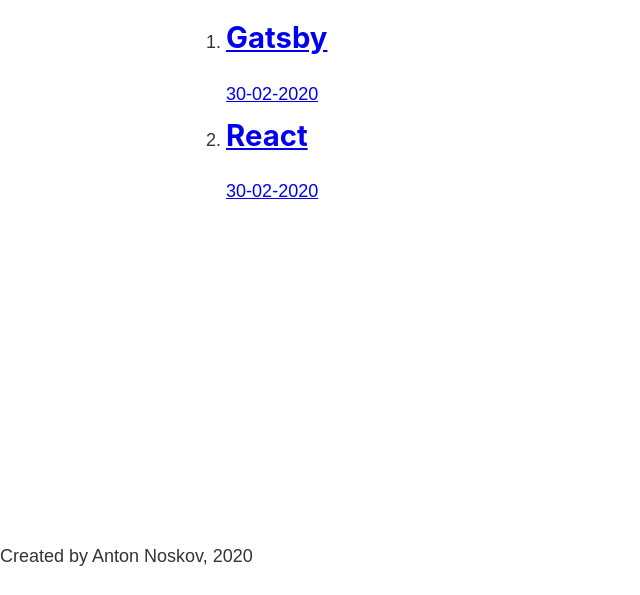
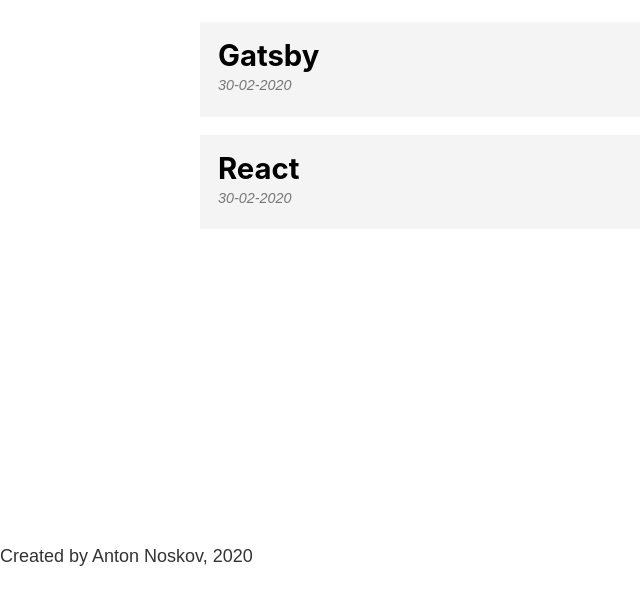
Before and after one commit to annoskov/simple-blog, a Gatsby site: page /blog in a window 1280 px wide. Shown: the part 205-800 px from the top of the page, without its empty margins (0-640 px from the left). Built offline with nearby package versions, Linux system fonts and the light colour scheme; Gatsby itself is replaced by a stand-in of ours.

Commit message:
Added blog page styles

```diff
--- a/src/components/layout.module.scss
+++ b/src/components/layout.module.scss
@@ -7,5 +7,5 @@
 
 .content {
   flex-grow: 1;
-  padding-left: 200px;
+  padding: 0 200px;
 }
--- /dev/null
+++ b/src/pages/blog.module.scss
@@ -0,0 +1,30 @@
+.posts {
+  list-style-type: none;
+  margin: 0;
+}
+
+.post {
+  margin: 1rem 0;
+
+  a {
+    background: #f4f4f4;
+    color: #000000;
+    display: block;
+    padding: 1rem;
+    text-decoration: none;
+  }
+
+  a:hover {
+    background: #e4e4e4;
+  }
+
+  h2 {
+    margin-bottom: 0;
+  }
+
+  p {
+    color: #777777;
+    font-size: .8rem;
+    font-style: italic;
+  }
+}
--- a/src/pages/blog.tsx
+++ b/src/pages/blog.tsx
@@ -2,6 +2,8 @@ import * as React from "react"
 
 import Layout from "../components/layout"
 import { graphql, useStaticQuery, Link } from "gatsby"
+
+import blogStyles from './blog.module.scss';
 
 const getPostData = () => {
   return useStaticQuery(graphql`
@@ -27,7 +29,7 @@ const getPostData = () => {
 
 const getRenderedPostList = (posts: any) => {
   return posts.allMarkdownRemark.edges.map((edge: any) => {
-    return <li key={edge.node.frontmatter.title}>
+    return <li key={edge.node.frontmatter.title} className={blogStyles.post}>
       <Link to={edge.node.fields.slug}>
         <h2>{edge.node.frontmatter.title}</h2>
         <p>{edge.node.frontmatter.date}</p>
@@ -42,7 +44,7 @@ const BlogPage = () => {
   return (
     <Layout>
       <h1>Blog</h1>
-      <ol>{getRenderedPostList(posts)}</ol>
+      <ol className={blogStyles.posts}>{getRenderedPostList(posts)}</ol>
     </Layout>
   )
 }
```
